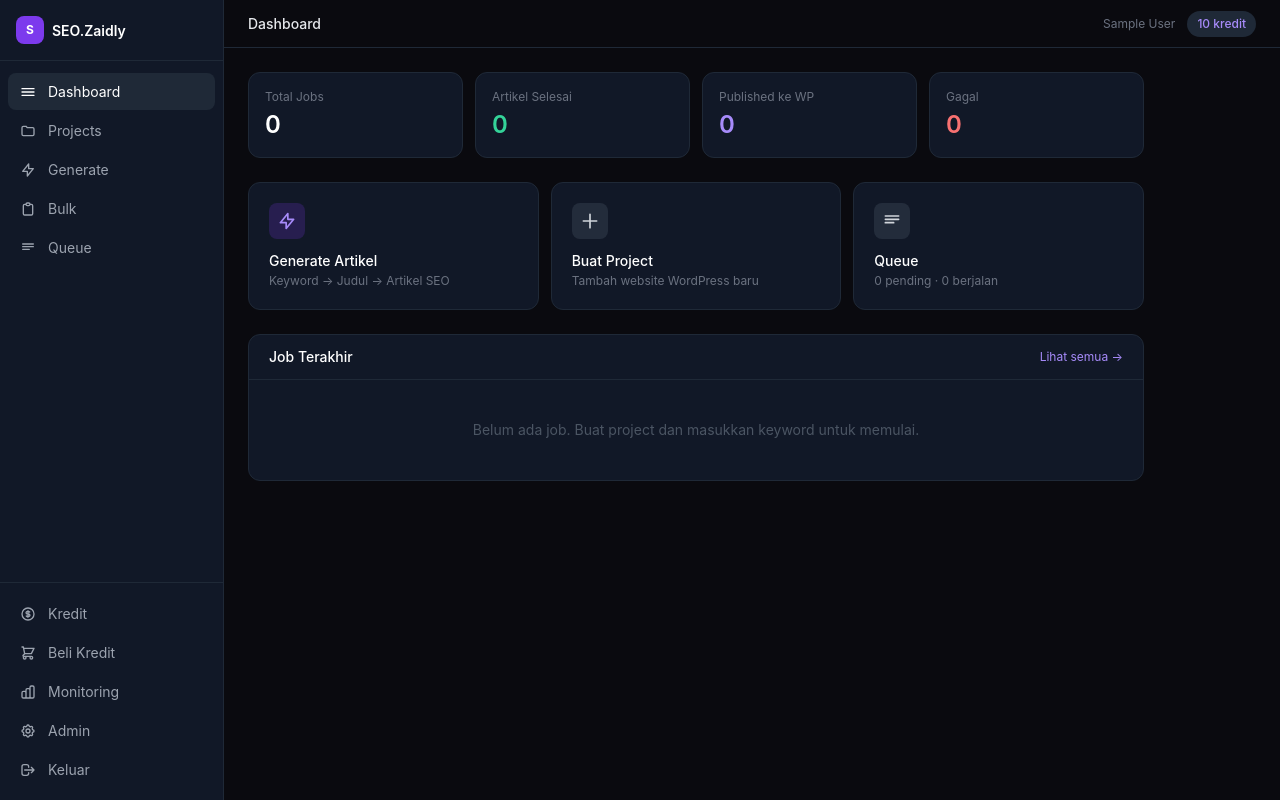
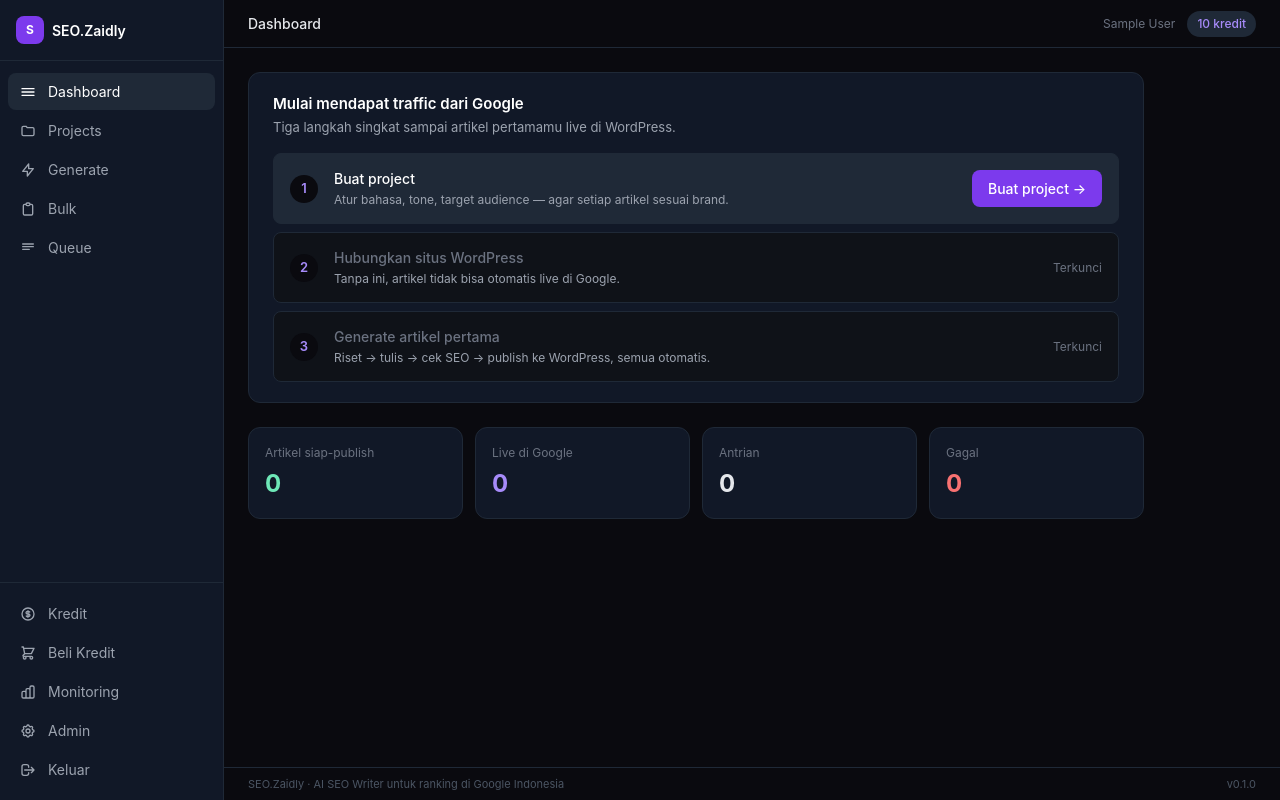
Before and after one commit to zaidprd/ZAIDLYV2, a Django app: page /dashboard/ in a window 1280 px wide. Run offline with Django 5.2, Linux system fonts and the light colour scheme; the visitor is signed in with stand-in values (Sample User, id 1); data that the repository does not hold is empty; some libraries are stand-ins or nearby versions.

Commit message:
feat(ux): Batch A — trust + first-article journey untuk ranking di Google
Setiap perubahan diikat ke prinsip 'customer beli traffic Google, bukan AI Writer':

- Hapus istilah internal 'Hermes' dari UI customer (bulk, result_status) dan Q_CLUSTER name.
  Value: kredibilitas SaaS profesional.
- Dashboard onboarding 3 langkah (Buat project -> Hubungkan WP -> Generate artikel) yang
  framing-nya 'mulai mendapat traffic dari Google'. Langkah terkunci sebelum prasyarat
  terpenuhi -> arahkan customer baru tanpa bingung. Stat 'Live di Google' menggantikan
  'Total Jobs' karena angka itu yang relevan ke produk.
  Value: aktivasi pengguna baru.
- Progress strip 'Riset -> Tulis -> Cek SEO -> Live di Google' di halaman result generate,
  phase otomatis dari job status. Bukan step generic, refleksi journey ranking.
  Value: customer paham nilai tiap tahap.
- Alert kredit habis + CTA 'Beli Kredit ->' di halaman generate (sebelum klik, bukan setelah error).
  Value: konversi ke pembelian (revenue) + UX adil.
- Label tegas 'DEMO - tidak posting sungguhan' untuk Threads connect demo, dan
  'DEMO - bukan gambar AI sungguhan' untuk featured image saat AI_IMAGE_MODEL kosong.
  Value: jujur ke customer; cegah misleading ke production.
- Header kredit jadi link ke package_list + outline merah saat 0 kredit (lazy upsell).
- Footer kecil: tagline 'AI SEO Writer untuk ranking di Google Indonesia' + versi app
  via context processor APP_VERSION.
- smoke_test_ux.py: 17 halaman 200 OK + checkout OK.

43 test hijau.

Co-Authored-By: Claude Opus 4.8 <noreply@anthropic.com>

```diff
--- /dev/null
+++ b/core/context_processors.py
@@ -0,0 +1,6 @@
+"""Global context processors — kept minimal."""
+APP_VERSION = "0.1.0"
+
+
+def app_meta(request):
+    return {'APP_VERSION': APP_VERSION}
--- a/core/settings.py
+++ b/core/settings.py
@@ -46,6 +46,7 @@ TEMPLATES = [
                 'django.template.context_processors.request',
                 'django.contrib.auth.context_processors.auth',
                 'django.contrib.messages.context_processors.messages',
+                'core.context_processors.app_meta',
             ],
         },
     },
@@ -96,7 +97,7 @@ STATIC_ROOT = BASE_DIR / 'staticfiles'
 DEFAULT_AUTO_FIELD = 'django.db.models.BigAutoField'
 
 Q_CLUSTER = {
-    'name': 'hermes',
+    'name': 'seozaidly',
     'workers': 2,
     'timeout': 300,
     'retry': 360,
--- a/queue_manager/views.py
+++ b/queue_manager/views.py
@@ -74,18 +74,30 @@ def queue_status_poll(request, pk):
 
 @login_required
 def dashboard_summary(request):
+    from projects.models import Project, WordPressSite
+
     jobs = QueueJob.objects.filter(user=request.user)
-    # 'Published' = articles actually live on WordPress (publish-type jobs that finished).
-    # Generate-type 'PUBLISHED' just means the article is ready, not posted.
+    has_project = Project.objects.filter(user=request.user).exists()
+    has_site = WordPressSite.objects.filter(project__user=request.user).exists()
+    has_article = jobs.filter(job_type=QueueJob.TYPE_GENERATE, status=QueueJob.PUBLISHED).exists()
+
     context = {
         'user': request.user,
         'total_jobs': jobs.count(),
         'pending': jobs.filter(status=QueueJob.PENDING).count(),
         'processing': jobs.filter(status=QueueJob.PROCESSING).count(),
+        # Generate-done vs Publish-done so the count is honest (PRD: customer beli traffic, bukan jumlah job).
         'generated': jobs.filter(job_type=QueueJob.TYPE_GENERATE, status=QueueJob.PUBLISHED).count(),
         'published': jobs.filter(job_type=QueueJob.TYPE_PUBLISH, status=QueueJob.PUBLISHED).count(),
         'failed': jobs.filter(status=QueueJob.FAILED).count(),
         'projects_count': request.user.projects.count(),
         'recent_jobs': jobs[:5],
+        # Onboarding state: 3 langkah journey ke "live di Google" (Project -> WP site -> Artikel ranking-ready).
+        'onboarding_done': has_project and has_site and has_article,
+        'step_project_done': has_project,
+        'step_site_done': has_site,
+        'step_article_done': has_article,
+        'site_step_locked': not has_project,
+        'article_step_locked': not has_site,
     }
     return render(request, 'dashboard.html', context)
--- a/templates/accounts/profile.html
+++ b/templates/accounts/profile.html
@@ -39,7 +39,11 @@
         <p style="font-size:0.75rem; color:#6b7280;">Auto-post artikel ke Threads setelah publish.</p>
       </div>
       {% if user.threads_user_id and user.threads_access_token %}
-        <span class="badge badge-success">Terhubung</span>
+        {% if user.threads_access_token == 'demo-threads-token' %}
+          <span class="badge" style="background:rgba(120,53,15,0.4); color:#fcd34d; border:1px solid rgba(120,53,15,0.6);">DEMO — tidak posting sungguhan</span>
+        {% else %}
+          <span class="badge badge-success">Terhubung</span>
+        {% endif %}
         <form method="post" action="{% url 'threads_disconnect' %}" style="margin-left:0.75rem;">
           {% csrf_token %}
           <button type="submit" class="btn btn-danger">Putuskan</button>
--- a/templates/base.html
+++ b/templates/base.html
@@ -98,9 +98,12 @@
     <h1 style="font-size:0.875rem; font-weight:500; color:#e5e7eb;">{% block page_title %}{% endblock %}</h1>
     <div style="display:flex; align-items:center; gap:0.75rem;">
       <a href="{% url 'profile' %}" style="font-size:0.75rem; color:#6b7280; text-decoration:none;">{{ user.display_name }}</a>
-      <div style="display:flex; align-items:center; gap:0.25rem; background:#1f2937; border-radius:9999px; padding:0.25rem 0.625rem;">
-        <span style="font-size:0.75rem; color:#a78bfa; font-weight:500;">{{ user.credits }} kredit</span>
-      </div>
+      <a href="{% url 'package_list' %}"
+         title="Klik untuk top-up kredit"
+         style="display:flex; align-items:center; gap:0.25rem; background:#1f2937; border-radius:9999px; padding:0.25rem 0.625rem; text-decoration:none;
+                {% if user.credits < 1 %}box-shadow:0 0 0 1px rgba(220,38,38,0.6);{% endif %}">
+        <span style="font-size:0.75rem; color:{% if user.credits < 1 %}#fca5a5{% else %}#a78bfa{% endif %}; font-weight:500;">{{ user.credits }} kredit</span>
+      </a>
     </div>
   </header>
 
@@ -120,6 +123,11 @@
   <main style="flex:1; overflow-y:auto; padding:1.5rem;">
     {% block content %}{% endblock %}
   </main>
+
+  <footer style="padding:0.5rem 1.5rem; border-top:1px solid #1f2937; font-size:0.6875rem; color:#4b5563; display:flex; justify-content:space-between; gap:1rem; background:#0a0a0f;">
+    <span>SEO.Zaidly · AI SEO Writer untuk ranking di Google Indonesia</span>
+    <span>v{{ APP_VERSION }}</span>
+  </footer>
 </div>
 
 </body>
--- /dev/null
+++ b/templates/components/onboarding_step.html
@@ -0,0 +1,22 @@
+{# One step in the dashboard onboarding strip. done=True dims; locked=True disables CTA. #}
+<div style="display:flex; align-items:center; gap:1rem; padding:0.875rem 1rem; border-radius:0.5rem;
+            background:{% if done %}rgba(6,78,59,0.2){% elif locked %}#0f1218{% else %}#1f2937{% endif %};
+            border:1px solid {% if done %}rgba(6,78,59,0.4){% else %}#1f2937{% endif %};">
+  <div style="width:1.75rem; height:1.75rem; border-radius:9999px; flex-shrink:0; display:flex; align-items:center; justify-content:center;
+              background:{% if done %}#065f46{% else %}#0a0a0f{% endif %};
+              color:{% if done %}#6ee7b7{% else %}#a78bfa{% endif %};
+              font-size:0.8125rem; font-weight:600;">
+    {% if done %}✓{% else %}{{ num }}{% endif %}
+  </div>
+  <div style="flex:1; min-width:0;">
+    <p style="font-size:0.875rem; font-weight:500; color:{% if locked %}#6b7280{% else %}#fff{% endif %};">{{ title }}</p>
+    <p style="font-size:0.75rem; color:#9ca3af; margin-top:0.125rem;">{{ desc }}</p>
+  </div>
+  {% if done %}
+  <span style="font-size:0.75rem; color:#6ee7b7;">Selesai</span>
+  {% elif locked %}
+  <span style="font-size:0.75rem; color:#6b7280;">Terkunci</span>
+  {% else %}
+  <a href="{% url url_name %}" class="btn btn-primary" style="white-space:nowrap;">{{ cta }} →</a>
+  {% endif %}
+</div>
--- a/templates/dashboard.html
+++ b/templates/dashboard.html
@@ -4,77 +4,84 @@
 {% block content %}
 <div class="max-w-4xl space-y-6">
 
-  <!-- Stats -->
-  <div class="grid grid-cols-2 md:grid-cols-4 gap-3">
-    {% with stats=total_jobs|default:0 %}
-    <div class="card p-4">
-      <p class="text-xs text-gray-500 mb-1">Total Jobs</p>
-      <p class="text-2xl font-semibold text-white">{{ total_jobs }}</p>
+  {% if not onboarding_done %}
+  <!-- Onboarding: 3 langkah menuju artikel pertama yang live di Google -->
+  <div class="card" style="padding:1.25rem 1.5rem;">
+    <div style="display:flex; align-items:center; justify-content:space-between; margin-bottom:0.75rem;">
+      <div>
+        <p style="font-size:0.9375rem; font-weight:600; color:#fff;">Mulai mendapat traffic dari Google</p>
+        <p style="font-size:0.8125rem; color:#9ca3af; margin-top:0.125rem;">Tiga langkah singkat sampai artikel pertamamu live di WordPress.</p>
+      </div>
     </div>
-    <div class="card p-4">
-      <p class="text-xs text-gray-500 mb-1">Artikel Selesai</p>
-      <p class="text-2xl font-semibold text-emerald-400">{{ generated }}</p>
+
+    <div style="display:flex; flex-direction:column; gap:0.5rem; margin-top:1rem;">
+
+      {% include "components/onboarding_step.html" with num="1" title="Buat project" desc="Atur bahasa, tone, target audience — agar setiap artikel sesuai brand." url_name="project_new" cta="Buat project" done=step_project_done %}
+
+      {% include "components/onboarding_step.html" with num="2" title="Hubungkan situs WordPress" desc="Tanpa ini, artikel tidak bisa otomatis live di Google." url_name="project_list" cta="Tambah WordPress site" done=step_site_done locked=site_step_locked %}
+
+      {% include "components/onboarding_step.html" with num="3" title="Generate artikel pertama" desc="Riset → tulis → cek SEO → publish ke WordPress, semua otomatis." url_name="generate_new" cta="Generate sekarang" done=step_article_done locked=article_step_locked %}
+
     </div>
-    <div class="card p-4">
-      <p class="text-xs text-gray-500 mb-1">Published ke WP</p>
-      <p class="text-2xl font-semibold text-violet-400">{{ published }}</p>
+  </div>
+  {% endif %}
+
+  <!-- Stats: angka penting customer (traffic-ready vs live di WP, bukan job count) -->
+  <div style="display:grid; grid-template-columns:repeat(4, 1fr); gap:0.75rem;">
+    <div class="card" style="padding:1rem;">
+      <p style="font-size:0.75rem; color:#6b7280; margin-bottom:0.25rem;">Artikel siap-publish</p>
+      <p style="font-size:1.5rem; font-weight:700; color:#6ee7b7;">{{ generated }}</p>
     </div>
-    <div class="card p-4">
-      <p class="text-xs text-gray-500 mb-1">Gagal</p>
-      <p class="text-2xl font-semibold text-red-400">{{ failed }}</p>
+    <div class="card" style="padding:1rem;">
+      <p style="font-size:0.75rem; color:#6b7280; margin-bottom:0.25rem;">Live di Google</p>
+      <p style="font-size:1.5rem; font-weight:700; color:#a78bfa;">{{ published }}</p>
     </div>
-    {% endwith %}
+    <div class="card" style="padding:1rem;">
+      <p style="font-size:0.75rem; color:#6b7280; margin-bottom:0.25rem;">Antrian</p>
+      <p style="font-size:1.5rem; font-weight:700; color:#e5e7eb;">{{ pending }}</p>
+    </div>
+    <div class="card" style="padding:1rem;">
+      <p style="font-size:0.75rem; color:#6b7280; margin-bottom:0.25rem;">Gagal</p>
+      <p style="font-size:1.5rem; font-weight:700; color:#f87171;">{{ failed }}</p>
+    </div>
   </div>
 
-  <!-- Quick actions -->
-  <div class="grid grid-cols-3 gap-3">
-    <a href="{% url 'generate_new' %}" class="card p-5 hover:border-violet-500/50 transition-colors group">
-      <div class="w-9 h-9 rounded-lg bg-violet-600/20 flex items-center justify-center mb-3 group-hover:bg-violet-600/30 transition-colors">
-        <svg class="w-5 h-5 text-violet-400" fill="none" stroke="currentColor" viewBox="0 0 24 24"><path stroke-linecap="round" stroke-linejoin="round" stroke-width="2" d="M13 10V3L4 14h7v7l9-11h-7z"/></svg>
-      </div>
-      <p class="text-sm font-medium text-white">Generate Artikel</p>
-      <p class="text-xs text-gray-500 mt-0.5">Keyword → Judul → Artikel SEO</p>
+  <!-- Quick actions: hanya tampilkan kalau onboarding sudah selesai (tidak ganggu pemula) -->
+  {% if onboarding_done %}
+  <div style="display:grid; grid-template-columns:repeat(3,1fr); gap:0.75rem;">
+    <a href="{% url 'generate_new' %}" class="card" style="padding:1.25rem; text-decoration:none;">
+      <p style="font-size:0.875rem; font-weight:500; color:#fff;">Generate Artikel</p>
+      <p style="font-size:0.75rem; color:#6b7280; margin-top:0.25rem;">1 keyword → 1 artikel siap ranking</p>
     </a>
-    <a href="{% url 'project_new' %}" class="card p-5 hover:border-violet-500/50 transition-colors group">
-      <div class="w-9 h-9 rounded-lg bg-gray-700/50 flex items-center justify-center mb-3 group-hover:bg-gray-700 transition-colors">
-        <svg class="w-5 h-5 text-gray-300" fill="none" stroke="currentColor" viewBox="0 0 24 24"><path stroke-linecap="round" stroke-linejoin="round" stroke-width="2" d="M12 4v16m8-8H4"/></svg>
-      </div>
-      <p class="text-sm font-medium text-white">Buat Project</p>
-      <p class="text-xs text-gray-500 mt-0.5">Tambah website WordPress baru</p>
+    <a href="{% url 'bulk_new' %}" class="card" style="padding:1.25rem; text-decoration:none;">
+      <p style="font-size:0.875rem; font-weight:500; color:#fff;">Bulk Generate</p>
+      <p style="font-size:0.75rem; color:#6b7280; margin-top:0.25rem;">Banyak keyword sekaligus → auto-publish</p>
     </a>
-    <a href="{% url 'queue_list' %}" class="card p-5 hover:border-violet-500/50 transition-colors group">
-      <div class="w-9 h-9 rounded-lg bg-gray-700/50 flex items-center justify-center mb-3 group-hover:bg-gray-700 transition-colors">
-        <svg class="w-5 h-5 text-gray-300" fill="none" stroke="currentColor" viewBox="0 0 24 24"><path stroke-linecap="round" stroke-linejoin="round" stroke-width="2" d="M4 6h16M4 10h16M4 14h10"/></svg>
-      </div>
-      <p class="text-sm font-medium text-white">Queue</p>
-      <p class="text-xs text-gray-500 mt-0.5">{{ pending }} pending · {{ processing }} berjalan</p>
+    <a href="{% url 'queue_list' %}" class="card" style="padding:1.25rem; text-decoration:none;">
+      <p style="font-size:0.875rem; font-weight:500; color:#fff;">Queue</p>
+      <p style="font-size:0.75rem; color:#6b7280; margin-top:0.25rem;">{{ pending }} pending · {{ processing }} berjalan</p>
     </a>
   </div>
+  {% endif %}
 
   <!-- Recent jobs -->
+  {% if recent_jobs %}
   <div class="card">
-    <div class="flex items-center justify-between px-5 py-3 border-b border-gray-800">
-      <h2 class="text-sm font-medium text-white">Job Terakhir</h2>
-      <a href="{% url 'queue_list' %}" class="text-xs text-violet-400 hover:text-violet-300">Lihat semua →</a>
+    <div style="display:flex; align-items:center; justify-content:space-between; padding:0.75rem 1.25rem; border-bottom:1px solid #1f2937;">
+      <h2 style="font-size:0.875rem; font-weight:600; color:#fff;">Job Terakhir</h2>
+      <a href="{% url 'queue_list' %}" style="font-size:0.75rem; color:#a78bfa; text-decoration:none;">Lihat semua →</a>
     </div>
-    {% if recent_jobs %}
-    <div class="divide-y divide-gray-800">
-      {% for job in recent_jobs %}
-      <div class="flex items-center gap-4 px-5 py-3">
-        <div class="flex-1 min-w-0">
-          <p class="text-sm text-white truncate">{{ job.keyword }}</p>
-          <p class="text-xs text-gray-500 mt-0.5">{{ job.project.name }} · {{ job.created_at|date:"d M Y H:i" }}</p>
-        </div>
-        <span class="badge-{{ job.status }}">{{ job.get_status_display }}</span>
+    {% for job in recent_jobs %}
+    <div style="display:flex; align-items:center; gap:1rem; padding:0.75rem 1.25rem; border-bottom:1px solid #111827;">
+      <div style="flex:1; min-width:0;">
+        <p style="font-size:0.875rem; color:#e5e7eb;">{{ job.keyword }}</p>
+        <p style="font-size:0.75rem; color:#6b7280; margin-top:0.125rem;">{{ job.project.name }} · {{ job.created_at|date:"d M Y H:i" }}</p>
       </div>
-      {% endfor %}
+      <span class="badge badge-{{ job.status }}">{{ job.get_status_display }}</span>
     </div>
-    {% else %}
-    <div class="px-5 py-10 text-center">
-      <p class="text-gray-600 text-sm">Belum ada job. Buat project dan masukkan keyword untuk memulai.</p>
-    </div>
-    {% endif %}
+    {% endfor %}
   </div>
+  {% endif %}
 
 </div>
 {% endblock %}
--- a/templates/generator/partials/result_status.html
+++ b/templates/generator/partials/result_status.html
@@ -8,9 +8,9 @@
     <div style="width:1.25rem; height:1.25rem; border-radius:50%; border:2px solid #374151; border-top-color:#7c3aed; animation:spin 1s linear infinite; flex-shrink:0;"></div>
     <div>
       <p style="font-size:0.875rem; color:#fff; font-weight:500;">
-        {% if job.status == 'pending' %}Menunggu worker (Hermes)...{% else %}Sedang menulis artikel...{% endif %}
+        {% if job.status == 'pending' %}Menunggu giliran di antrian...{% else %}Menulis artikel SEO untuk Google...{% endif %}
       </p>
-      <p style="font-size:0.75rem; color:#6b7280; margin-top:0.125rem;">Proses ini membutuhkan 30-90 detik</p>
+      <p style="font-size:0.75rem; color:#6b7280; margin-top:0.125rem;">Riset → tulis → cek SEO. Biasanya 30-90 detik.</p>
     </div>
   </div>
   <style>@keyframes spin { to { transform: rotate(360deg); } }</style>
--- a/templates/publisher/bulk.html
+++ b/templates/publisher/bulk.html
@@ -52,8 +52,8 @@
       <div style="padding:0.875rem; background:#1f2937; border-radius:0.5rem; font-size:0.8125rem; color:#9ca3af; display:flex; flex-direction:column; gap:0.375rem;">
         <p style="color:#e5e7eb; font-weight:500; margin-bottom:0.25rem;">Yang terjadi setelah submit:</p>
         <p>1. Setiap keyword masuk ke queue (Pending)</p>
-        <p>2. Hermes generate judul otomatis → generate artikel → SEO validation</p>
-        <p>3. Jika project Auto Publish aktif → otomatis publish ke WordPress</p>
+        <p>2. Sistem generate judul → tulis artikel → cek SEO otomatis</p>
+        <p>3. Jika project Auto Publish aktif → langsung publish ke WordPress</p>
         <p>4. Kamu bisa logout. Progress tetap berjalan di background.</p>
       </div>
 
```
Also changed, not shown: generator/views.py (+6 -1 lines), smoke_test_ux.py (added, +119 -0 lines), templates/components/ranking_progress.html (added, +39 -0 lines), templates/generator/new.html (+10 -0 lines), templates/generator/result.html (+20 -1 lines).
